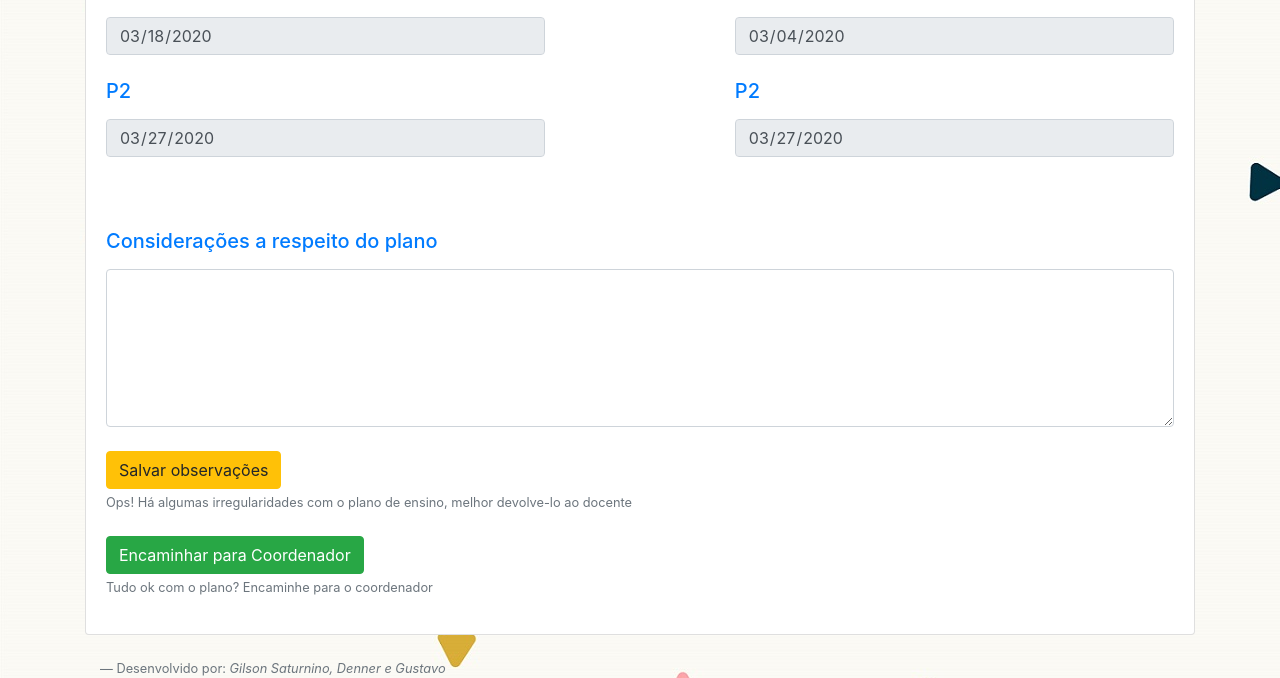
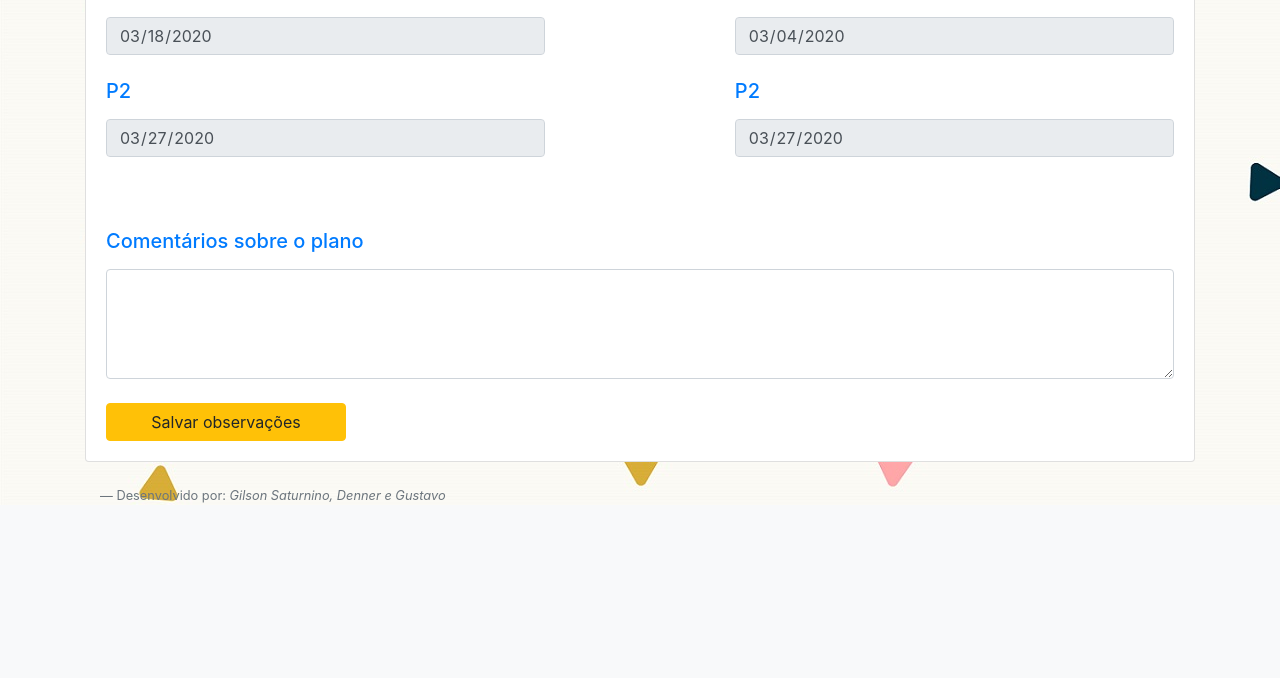
Before and after one commit to Dennerbs/Tcc-sistema-x, a PHP site: page /PlanoColegiado.php in a window 1280 px wide. Shown: the part 1812-2490 px from the top of the page. After the commit the page ends 2317 px from the top, so only its background shows below. Run offline with PHP 8.4, Linux system fonts and the light colour scheme; a user stored in the database is signed in; data comes from the database, SQL or seed files in the repository; tables that the repository leaves empty or names only in its code hold one stand-in row (values such as "Sample post").

Commit message:
alteração dos comentários e fluxo

```diff
--- a/cursos/ListarPlano.php
+++ b/cursos/ListarPlano.php
@@ -113,7 +113,7 @@
                     </div>
                 </div>
             </div>
-            <?php }if(($_SESSION["perfil"]=="Pedagogo")||($_SESSION["perfil"]=="Discente do Colegiado")){
+            <?php }if(($_SESSION["perfil"]=="Pedagogo")||($_SESSION["perfil"]=="Discente do Colegiado")||($_SESSION["perfil"]=="Coordenador")){
                 $validacao="Novo";
             $sql = "select id_plano,nome_plano,situacao from planos where situacao!=? ORDER BY situacao ";
         $sqlprep = $conexao->prepare($sql);
--- a/cursos/PlanoColegiado.php
+++ b/cursos/PlanoColegiado.php
@@ -31,6 +31,7 @@ opacity: 0.9;
         $sql = "select * from planos where id_plano = $idplano";
         $resultadoSql = mysqli_query($conexao, $sql);
         $vetorUmregistro = mysqli_fetch_assoc($resultadoSql);
+
         ?>
         <div class="row">
     <div class="col-md-12 mt-4">
@@ -168,32 +169,74 @@ opacity: 0.9;
               value="<?php echo $vetorUmregistro['p2_segundo'] ?>" required readonly><br>
           </div>
          </div>
-         <?php if(($_SESSION["perfil"]=="Pedagogo")||($_SESSION["perfil"]=="Discente do Colegiado")){ ?>
-
+         <?php if(($_SESSION["perfil"]=="Pedagogo")||($_SESSION["perfil"]=="Discente do Colegiado")||($_SESSION["perfil"]=="Docente do Colegiado")||($_SESSION["perfil"]=="Tecnico do colegiado") ||($_SESSION["perfil"]=="Coordenador")){ ?>
+          <form method="POST" action="PlanoComentarios.php">
+            <input type="hidden" name="idplano" value="$vetorUmregistro['id_plano']">
               <div class="form-row mt-4">
               <div class="col-md-12 mt-4">
-          <form method="POST" action="PlanoComentarios.php">
-                <label class="comentario"><h5 class="text-primary">Considerações a respeito do plano</h5>
+                <label class="validationDefault22">
+                  <h5 class="text-primary">Comentários sobre o plano</h5>
                 </label><br>
-                <input type="hidden" name="idplano" value="<?=$vetorUmregistro['id_plano']; ?>">
-                <textarea name="comentario" class="char valid form-control" rows="6" id="comentario"><?=$vetorUmregistro['comentario']; ?></textarea>
-                  <button type="submit" class="btn btn-warning mt-4">Salvar observações</button>
-                  <small id="notificacao" class="form-text text-muted">Ops! Há algumas irregularidades com o plano de ensino, melhor devolve-lo ao docente</small>
-          </form>
-                <form method="POST" action="PlanoEvolucao.php">
-                  <input type="hidden" name="idplano" value="<?=$vetorUmregistro['id_plano']; ?>">
-                  <div class="form-group">
-                    <button type="submit" class="btn btn-success mt-4 inline-block">Encaminhar para Coordenador</button>
-                    <small id="notificacao" class="form-text text-muted">Tudo ok com o plano? Encaminhe para o coordenador</small>
-                  </div>
+                <textarea name="comentario" class="char valid form-control" rows="4" id="validationDefault22" required>
+                  <?php $sql = "select usuario,perfil,comentario,horario from comentarios where id_plano=?";
+              $sqlprep = $conexao->prepare($sql);
+              $sqlprep->bind_param("i",$vetorUmregistro["id_plano"]);
+              $sqlprep->execute();
+              $registro = $sqlprep->get_result();
+              $vetorRegistro= mysqli_fetch_assoc($registro);
+              $vetorTodosRegistros = array();
+              while($vetorRegistro !=null){
+                array_push($vetorTodosRegistros,$vetorRegistro);
+                $vetorRegistro = mysqli_fetch_assoc($registro);
+              }
+              foreach($vetorTodosRegistros as $valor){
+              echo $nome = $valor["usuario"];
+              echo $perfil = $valor["perfil"];
+              echo $comentario = $valor["comentario"];
+              echo $horario = $valor["horario"];
+              }
+              ?>
+                </textarea>
+              </div>
+                <div class="col-md-12">
+                  <button type="submit" style="width:15rem;" class="btn btn-warning mt-4">Salvar observações</button>
+                </div>
+              </form>
+            <?php }if($_SESSION["perfil"]=="Coordenador"){ ?>
+                <div class="col-md-12">
+                  <button type="submit" style="width:15rem;" class="btn btn-danger mt-3">Retornar ao docente</button>
+                  <button type="submit" style="width:15rem;" class="btn btn-success mt-3">Aprovar plano de ensino</button>
+                </div>
 
-                </form>
+             <?php }if($_SESSION["perfil"]=="Docente"){ ?>
+            <div class="form-row mt-4">
+              <div class="col-md-12 mt-4">
+                <label class="validationDefault22">
+                  <h5 class="text-primary">Comentários sobre o plano</h5>
+                </label><br>
+                <textarea name="comentario" class="char valid form-control" rows="4" id="validationDefault22" readonly>
+              <?php $sql = "select usuario,perfil,comentario,horario from comentarios where id_plano=?";
+              $sqlprep = $conexao->prepare($sql);
+              $sqlprep->bind_param("i",$vetorUmregistro["id_plano"]);
+              $sqlprep->execute();
+              $registro = $sqlprep->get_result();
+              $vetorRegistro= mysqli_fetch_assoc($registro);
+              $vetorTodosRegistros = array();
+              while($vetorRegistro !=null){
+                array_push($vetorTodosRegistros,$vetorRegistro);
+                $vetorRegistro = mysqli_fetch_assoc($registro);
+              }
+              foreach($vetorTodosRegistros as $valor){
+              echo $nome = $valor["usuario"];
+              echo $perfil = $valor["perfil"];
+              echo $comentario = $valor["comentario"];
+              echo $horario = $valor["horario"];
+              }
+              ?></textarea>
               </div>
-            </div>
-<?php }else{ ?>
-           <small id="notificacao" class="form-text text-muted">Seu plano de ensino foi enviado para correção, Aguarde ^^</small>
+                <small id="notificacao" class="form-text text-muted">Seu plano de ensino foi enviado para correção, Aguarde ^^</small><br>
+           </div>
       <?php  } ?>
-    </div>
   </div>
  </div>
  </div>
```
Also changed, not shown: cursos/PlanoAguardando.php (+19 -1 lines), cursos/PlanoComentarios.php (+12 -9 lines).
